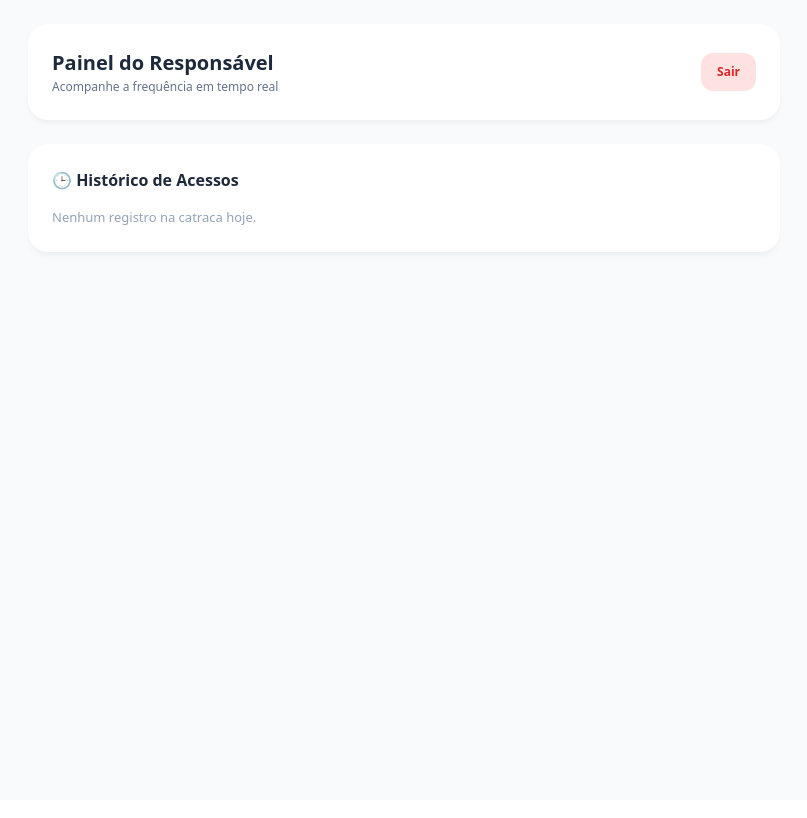
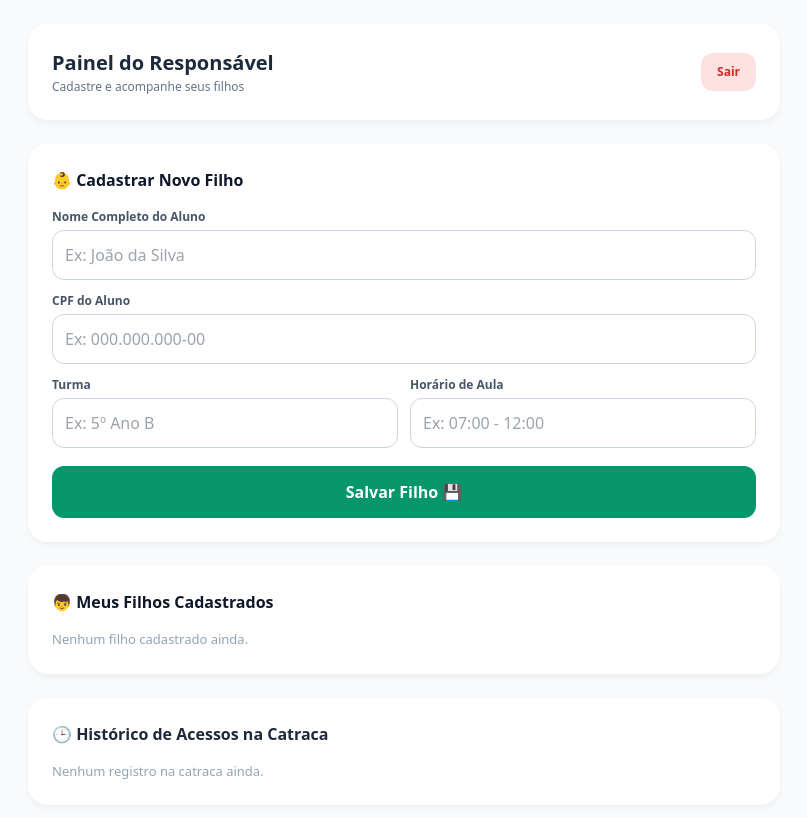
Before and after one commit to Lucaszx09/futuro-escolar, a React (Vite) app: page / in a window 1280 px wide. Both pictures are taken after typing "name@example.com", "Sample123" into the empty fields and a click on the button "Entrar no Sistema". Shown: the top 818 px of the page, without its empty margins (236-1043 px from the left). Built offline with nearby package versions, Linux system fonts and the light colour scheme.

Commit message:
Atualizar o App.jsx

```diff
--- a/src/App.jsx
+++ b/src/App.jsx
@@ -1,42 +1,44 @@
-
 import React, { useState, useEffect, useRef } from 'react';
 
 export default function App() {
   const [currentScreen, setCurrentScreen] = useState('login');
-  const [users, setUsers] = useState([]);
-  const [students, setStudents] = useState([]);
-  const [checkins, setCheckins] = useState([]);
 
-  // Estados dos inputs
+  // Estados de autenticação e dados
   const [email, setEmail] = useState('');
   const [password, setPassword] = useState('');
+
   const [regName, setRegName] = useState('');
   const [regEmail, setRegEmail] = useState('');
   const [regPassword, setRegPassword] = useState('');
-  const [regRole, setRegRole] = useState('pai');
 
-  // Cadastro de Aluno
+  // Lista de filhos vinculados ao responsável
+  const [myStudents, setMyStudents] = useState([]);
   const [studentName, setStudentName] = useState('');
   const [studentCpf, setStudentCpf] = useState('');
   const [studentGrade, setStudentGrade] = useState('');
+  const [studentTime, setStudentTime] = useState('');
 
   // Catraca
   const [kioskCpf, setKioskCpf] = useState('');
   const [kioskMsg, setKioskMsg] = useState(null);
+  const [checkins, setCheckins] = useState([]);
   const videoRef = useRef(null);
 
   useEffect(() => {
     if (currentScreen === 'kiosk') {
       navigator.mediaDevices.getUserMedia({ video: true })
         .then((stream) => { if (videoRef.current) videoRef.current.srcObject = stream; })
-        .catch((err) => console.log("Câmera indisponível no navegador"));
+        .catch((err) => console.log("Câmera indisponível"));
     }
   }, [currentScreen]);
 
   const handleLogin = (e) => {
     e.preventDefault();
-    if (email === 'admin@escola.com') {
+    // Validação do Admin com o e-mail e senha específicos
+    if (email === 'admin.escola@gmail.com' && password === 'ADM1') {
       setCurrentScreen('admin');
+    } else if (email === 'admin.escola@gmail.com' && password !== 'ADM1') {
+      alert('Senha incorreta para o administrador!');
     } else {
       setCurrentScreen('painel-pai');
     }
@@ -44,20 +46,24 @@ export default function App() {
 
   const handleRegisterUser = (e) => {
     e.preventDefault();
-    const newUser = { name: regName, email: regEmail, role: regRole };
-    setUsers([...users, newUser]);
     alert('Conta criada com sucesso! Faça login.');
     setCurrentScreen('login');
   };
 
-  const handleRegisterStudent = (e) => {
+  const handleAddStudent = (e) => {
     e.preventDefault();
-    const newStudent = { name: studentName, cpf: studentCpf, grade: studentGrade };
-    setStudents([...students, newStudent]);
-    alert('Aluno cadastrado com sucesso!');
+    const newStudent = {
+      name: studentName,
+      cpf: studentCpf,
+      grade: studentGrade,
+      time: studentTime
+    };
+    setMyStudents([...myStudents, newStudent]);
+    alert('Filho cadastrado com sucesso!');
     setStudentName('');
     setStudentCpf('');
     setStudentGrade('');
+    setStudentTime('');
   };
 
   const handleKioskCheckin = (e) => {
@@ -91,7 +97,7 @@ export default function App() {
                 <label style={{ display: 'block', fontSize: '12px', fontWeight: 'bold', color: '#475569', marginBottom: '6px' }}>E-mail</label>
                 <input
                   type="email" required value={email} onChange={(e) => setEmail(e.target.value)}
-                  placeholder="ex: admin@escola.com"
+                  placeholder="ex: admin.escola@gmail.com"
                   style={{ width: '100%', padding: '12px 16px', border: '1px solid #cbd5e1', borderRadius: '14px', fontSize: '14px', outline: 'none', boxSizing: 'border-box' }}
                 />
               </div>
@@ -160,7 +166,7 @@ export default function App() {
             <form onSubmit={handleKioskCheckin} style={{ display: 'flex', flexDirection: 'column', gap: '12px' }}>
               <input
                 type="text" required value={kioskCpf} onChange={(e) => setKioskCpf(e.target.value)}
-                placeholder="Digite o CPF..."
+                placeholder="Digite o CPF do aluno..."
                 style={{ width: '100%', padding: '14px', textAlign: 'center', fontSize: '16px', background: '#0f172a', border: '1px solid #334155', color: 'white', borderRadius: '12px', outline: 'none', boxSizing: 'border-box' }}
               />
               <button type="submit" style={{ background: '#3b82f6', color: 'white', border: 'none', padding: '14px', borderRadius: '12px', fontWeight: 'bold', cursor: 'pointer' }}>
@@ -179,32 +185,23 @@ export default function App() {
           <div style={{ background: 'white', padding: '24px', borderRadius: '20px', display: 'flex', justifyContent: 'space-between', alignItems: 'center', boxShadow: '0 4px 6px -1px rgba(0,0,0,0.05)', marginBottom: '24px' }}>
             <div>
               <h1 style={{ fontSize: '20px', fontWeight: 'bold' }}>Painel do Administrador</h1>
-              <p style={{ fontSize: '12px', color: '#64748b' }}>Gerencie alunos e controle o sistema</p>
+              <p style={{ fontSize: '12px', color: '#64748b' }}>Visão geral do sistema escolar</p>
             </div>
             <button onClick={() => setCurrentScreen('login')} style={{ background: '#fee2e2', color: '#dc2626', border: 'none', padding: '10px 16px', borderRadius: '12px', fontWeight: 'bold', cursor: 'pointer', fontSize: '12px' }}>Sair</button>
           </div>
 
-          <div style={{ background: 'white', padding: '24px', borderRadius: '20px', boxShadow: '0 4px 6px -1px rgba(0,0,0,0.05)', marginBottom: '24px' }}>
-            <h3 style={{ fontSize: '16px', fontWeight: 'bold', marginBottom: '16px' }}>➕ Cadastrar Novo Aluno</h3>
-            <form onSubmit={handleRegisterStudent} style={{ display: 'grid', gridTemplateColumns: '1fr', gap: '12px' }}>
-              <input type="text" required value={studentName} onChange={(e) => setStudentName(e.target.value)} placeholder="Nome do Aluno" style={{ padding: '12px', border: '1px solid #cbd5e1', borderRadius: '12px' }} />
-              <input type="text" required value={studentCpf} onChange={(e) => setStudentCpf(e.target.value)} placeholder="CPF do Aluno" style={{ padding: '12px', border: '1px solid #cbd5e1', borderRadius: '12px' }} />
-              <input type="text" required value={studentGrade} onChange={(e) => setStudentGrade(e.target.value)} placeholder="Turma/Série (ex: 5º Ano)" style={{ padding: '12px', border: '1px solid #cbd5e1', borderRadius: '12px' }} />
-              <button type="submit" style={{ background: '#059669', color: 'white', border: 'none', padding: '12px', borderRadius: '12px', fontWeight: 'bold', cursor: 'pointer' }}>Salvar Aluno</button>
-            </form>
-          </div>
-
           <div style={{ background: 'white', padding: '24px', borderRadius: '20px', boxShadow: '0 4px 6px -1px rgba(0,0,0,0.05)' }}>
-            <h3 style={{ fontSize: '16px', fontWeight: 'bold', marginBottom: '16px' }}>📋 Alunos Cadastrados</h3>
-            {students.length === 0 ? (
-              <p style={{ fontSize: '13px', color: '#94a3b8' }}>Nenhum aluno cadastrado ainda.</p>
+            <h3 style={{ fontSize: '16px', fontWeight: 'bold', marginBottom: '16px' }}>📋 Acessos Registrados na Catraca</h3>
+            {checkins.length === 0 ? (
+              <p style={{ fontSize: '13px', color: '#94a3b8' }}>Nenhum acesso registrado ainda.</p>
             ) : (
-              students.map((s, idx) => (
-                <div key={idx} style={{ padding: '12px', background: '#f8fafc', borderRadius: '12px', marginBottom: '8px', display: 'flex', justifyContent: 'space-between', alignItems: 'center' }}>
+              checkins.map((item, idx) => (
+                <div key={idx} style={{ padding: '12px', background: '#f8fafc', borderRadius: '12px', marginBottom: '8px', display: 'flex', justifyContent: 'space-between', alignItems: 'center', border: '1px solid #e2e8f0' }}>
                   <div>
-                    <strong style={{ fontSize: '14px' }}>{s.name}</strong>
-                    <div style={{ fontSize: '12px', color: '#64748b' }}>CPF: {s.cpf} | Turma: {s.grade}</div>
+                    <strong style={{ fontSize: '14px' }}>CPF: {item.cpf}</strong>
+                    <div style={{ fontSize: '12px', color: '#64748b' }}>Entrada em {item.date} às {item.time}</div>
                   </div>
+                  <span style={{ background: '#d1fae5', color: '#065f46', padding: '4px 10px', borderRadius: '20px', fontSize: '11px', fontWeight: 'bold' }}>Presente</span>
                 </div>
               ))
             )}
@@ -212,21 +209,66 @@ export default function App() {
         </div>
       )}
 
-      {/* PAINEL DO PAI */}
+      {/* PAINEL DO PAI / RESPONSÁVEL COM CADASTRO DE FILHO */}
       {currentScreen === 'painel-pai' && (
         <div style={{ padding: '24px', maxWidth: '800px', margin: '0 auto' }}>
           <div style={{ background: 'white', padding: '24px', borderRadius: '20px', display: 'flex', justifyContent: 'space-between', alignItems: 'center', boxShadow: '0 4px 6px -1px rgba(0,0,0,0.05)', marginBottom: '24px' }}>
             <div>
               <h1 style={{ fontSize: '20px', fontWeight: 'bold' }}>Painel do Responsável</h1>
-              <p style={{ fontSize: '12px', color: '#64748b' }}>Acompanhe a frequência em tempo real</p>
+              <p style={{ fontSize: '12px', color: '#64748b' }}>Cadastre e acompanhe seus filhos</p>
             </div>
             <button onClick={() => setCurrentScreen('login')} style={{ background: '#fee2e2', color: '#dc2626', border: 'none', padding: '10px 16px', borderRadius: '12px', fontWeight: 'bold', cursor: 'pointer', fontSize: '12px' }}>Sair</button>
           </div>
 
+          {/* FORMULÁRIO DE CADASTRAR FILHO */}
+          <div style={{ background: 'white', padding: '24px', borderRadius: '20px', boxShadow: '0 4px 6px -1px rgba(0,0,0,0.05)', marginBottom: '24px' }}>
+            <h3 style={{ fontSize: '16px', fontWeight: 'bold', marginBottom: '16px', color: '#0f172a' }}>👶 Cadastrar Novo Filho</h3>
+            <form onSubmit={handleAddStudent} style={{ display: 'grid', gridTemplateColumns: '1fr', gap: '12px' }}>
+              <div>
+                <label style={{ fontSize: '12px', fontWeight: 'bold', color: '#475569', display: 'block', marginBottom: '4px' }}>Nome Completo do Aluno</label>
+                <input type="text" required value={studentName} onChange={(e) => setStudentName(e.target.value)} placeholder="Ex: João da Silva" style={{ width: '100%', padding: '12px', border: '1px solid #cbd5e1', borderRadius: '12px', boxSizing: 'border-box' }} />
+              </div>
+              <div>
+                <label style={{ fontSize: '12px', fontWeight: 'bold', color: '#475569', display: 'block', marginBottom: '4px' }}>CPF do Aluno</label>
+                <input type="text" required value={studentCpf} onChange={(e) => setStudentCpf(e.target.value)} placeholder="Ex: 000.000.000-00" style={{ width: '100%', padding: '12px', border: '1px solid #cbd5e1', borderRadius: '12px', boxSizing: 'border-box' }} />
+              </div>
+              <div style={{ display: 'grid', gridTemplateColumns: '1fr 1fr', gap: '12px' }}>
+                <div>
+                  <label style={{ fontSize: '12px', fontWeight: 'bold', color: '#475569', display: 'block', marginBottom: '4px' }}>Turma</label>
+                  <input type="text" required value={studentGrade} onChange={(e) => setStudentGrade(e.target.value)} placeholder="Ex: 5º Ano B" style={{ width: '100%', padding: '12px', border: '1px solid #cbd5e1', borderRadius: '12px', boxSizing: 'border-box' }} />
+                </div>
+                <div>
+                  <label style={{ fontSize: '12px', fontWeight: 'bold', color: '#475569', display: 'block', marginBottom: '4px' }}>Horário de Aula</label>
+                  <input type="text" required value={studentTime} onChange={(e) => setStudentTime(e.target.value)} placeholder="Ex: 07:00 - 12:00" style={{ width: '100%', padding: '12px', border: '1px solid #cbd5e1', borderRadius: '12px', boxSizing: 'border-box' }} />
+                </div>
+              </div>
+              <button type="submit" style={{ background: '#059669', color: 'white', border: 'none', padding: '14px', borderRadius: '12px', fontWeight: 'bold', cursor: 'pointer', marginTop: '6px' }}>
+                Salvar Filho 💾
+              </button>
+            </form>
+          </div>
+
+          {/* LISTA DOS FILHOS CADASTRADOS */}
+          <div style={{ background: 'white', padding: '24px', borderRadius: '20px', boxShadow: '0 4px 6px -1px rgba(0,0,0,0.05)', marginBottom: '24px' }}>
+            <h3 style={{ fontSize: '16px', fontWeight: 'bold', marginBottom: '16px', color: '#0f172a' }}>👦 Meus Filhos Cadastrados</h3>
+            {myStudents.length === 0 ? (
+              <p style={{ fontSize: '13px', color: '#94a3b8' }}>Nenhum filho cadastrado ainda.</p>
+            ) : (
+              myStudents.map((child, idx) => (
+                <div key={idx} style={{ padding: '14px', background: '#f8fafc', borderRadius: '12px', marginBottom: '8px', border: '1px solid #e2e8f0' }}>
+                  <div style={{ fontWeight: 'bold', fontSize: '15px', color: '#0f172a' }}>{child.name}</div>
+                  <div style={{ fontSize: '12px', color: '#64748b', marginTop: '4px' }}>
+                    CPF: {child.cpf} | Turma: {child.grade} | Horário: {child.time}
+                  </div>
+                </div>
+              ))
+            )}
+          </div>
+
           <div style={{ background: 'white', padding: '24px', borderRadius: '20px', boxShadow: '0 4px 6px -1px rgba(0,0,0,0.05)' }}>
-            <h3 style={{ fontSize: '16px', fontWeight: 'bold', marginBottom: '16px' }}>🕒 Histórico de Acessos</h3>
+            <h3 style={{ fontSize: '16px', fontWeight: 'bold', marginBottom: '16px' }}>🕒 Histórico de Acessos na Catraca</h3>
             {checkins.length === 0 ? (
-              <p style={{ fontSize: '13px', color: '#94a3b8' }}>Nenhum registro na catraca hoje.</p>
+              <p style={{ fontSize: '13px', color: '#94a3b8' }}>Nenhum registro na catraca ainda.</p>
             ) : (
               checkins.map((item, idx) => (
                 <div key={idx} style={{ padding: '14px', background: '#f8fafc', borderRadius: '12px', marginBottom: '8px', display: 'flex', justifyContent: 'space-between', alignItems: 'center', border: '1px solid #e2e8f0' }}>
```
